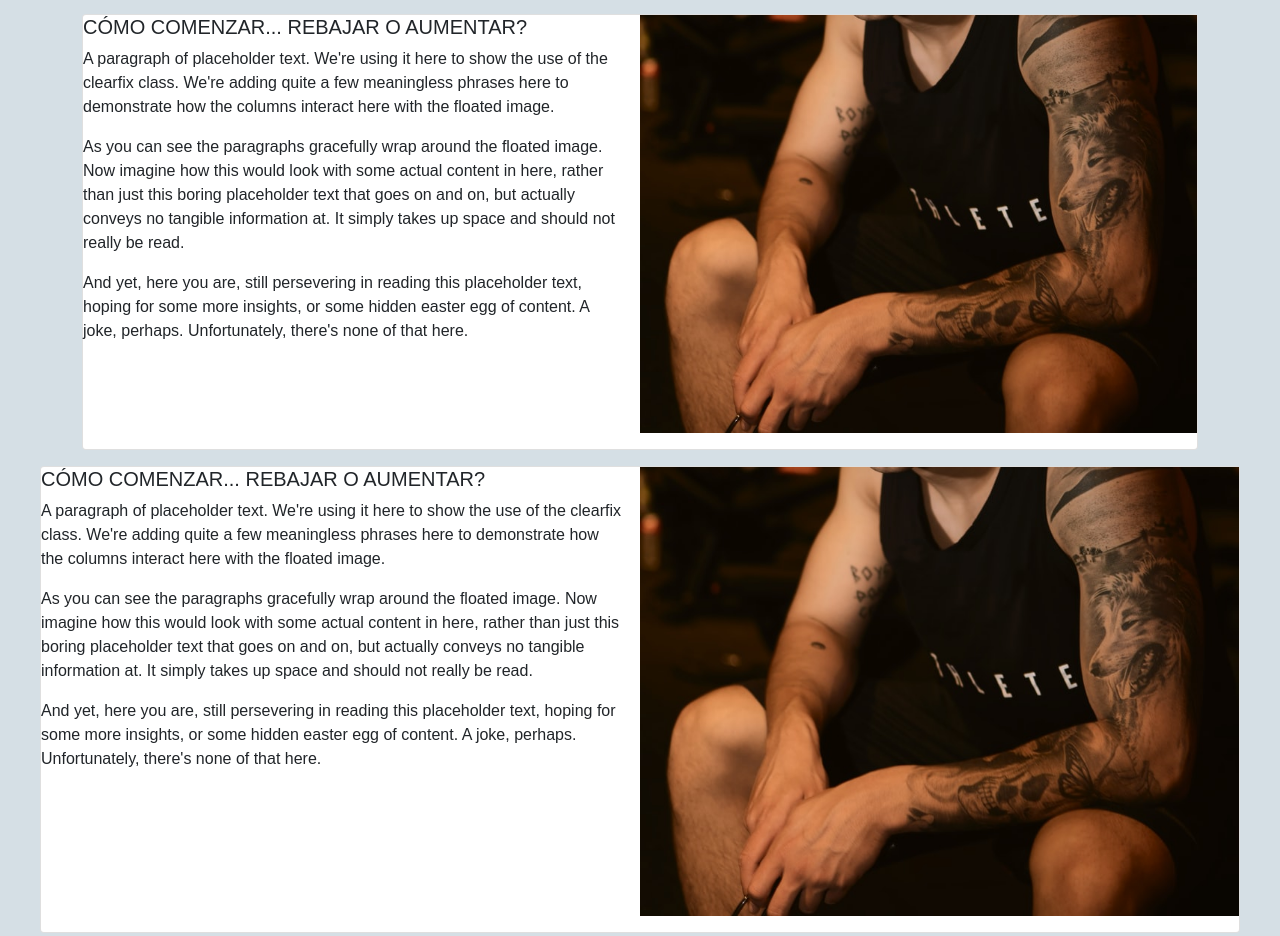
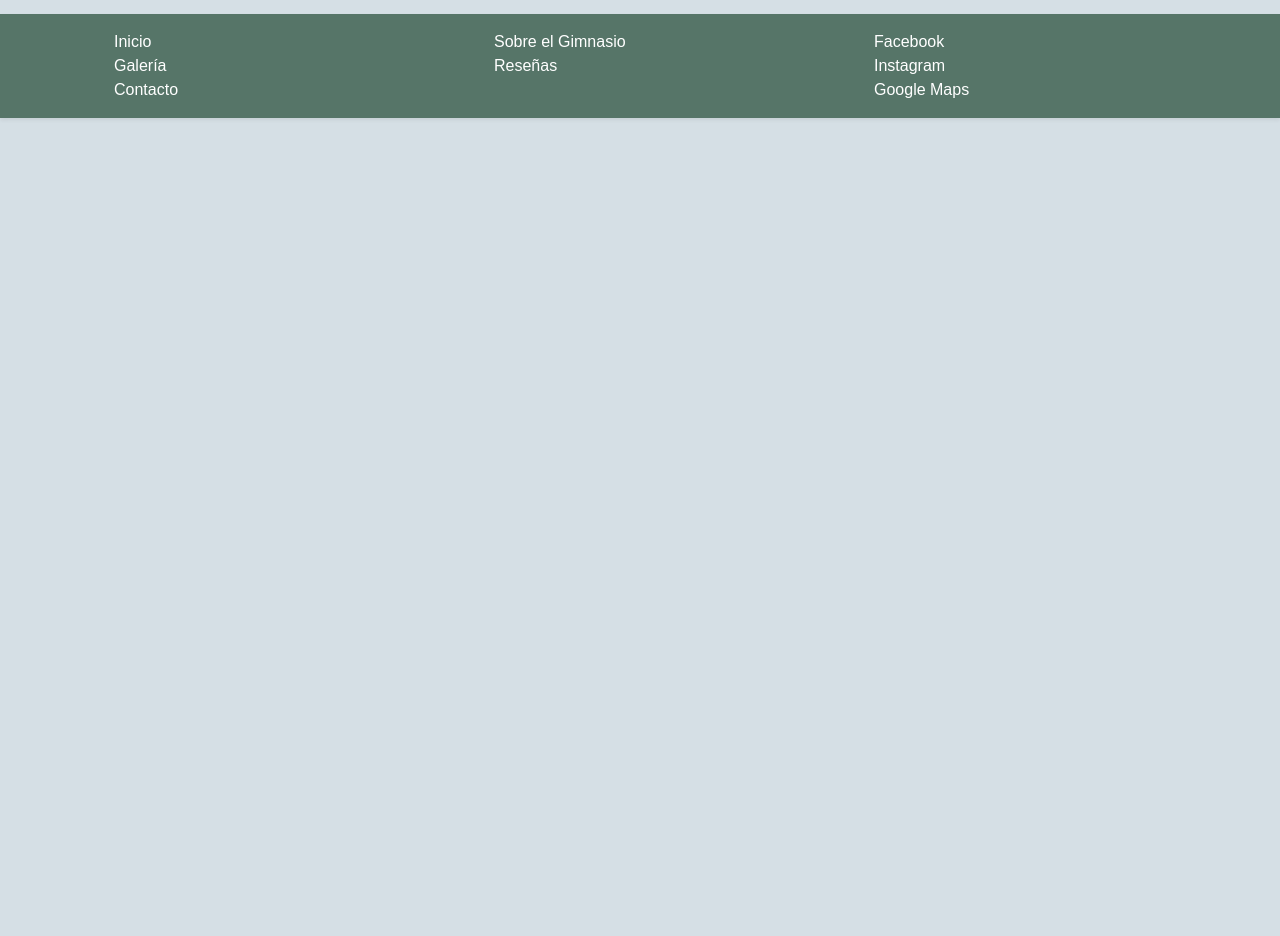
Before and after one commit to belenmansilla/entrenar.te, a website: page blog.html in a window 1280 px wide. Shown: the part 280-1216 px from the top of the page. After the commit the page ends 800 px from the top, so only its background shows below. Drawn offline with nearby package versions, Linux system fonts and the light colour scheme; a web font is replaced by a local one.

```diff
--- a/blog.html
+++ b/blog.html
@@ -184,42 +184,6 @@
     </div>
 </section>
 <section>
-    <div class="container">
-        <div class="card mb-3">
-            <div class="clearfix">
-                <img src="assets/img5.jpg" class="col-md-6 float-md-end mb-3 ms-md-3" alt="...">
-                <h5>CÓMO COMENZAR... REBAJAR O AUMENTAR?</h5>
-                <p>
-                  A paragraph of placeholder text. We're using it here to show the use of the clearfix class. We're adding quite a few meaningless phrases here to demonstrate how the columns interact here with the floated image.
-                </p>
-
-                <p>
-                  As you can see the paragraphs gracefully wrap around the floated image. Now imagine how this would look with some actual content in here, rather than just this boring placeholder text that goes on and on, but actually conveys no tangible information at. It simply takes up space and should not really be read.
-                </p>
-
-                <p>
-                  And yet, here you are, still persevering in reading this placeholder text, hoping for some more insights, or some hidden easter egg of content. A joke, perhaps. Unfortunately, there's none of that here.
-                </p>
-              </div>
-            </div>
-          </div>
-          <div class="card mb-3">
-            <div class="clearfix">
-                <img src="assets/img5.jpg" class="col-md-6 float-md-end mb-3 ms-md-3" alt="...">
-                <h5>CÓMO COMENZAR... REBAJAR O AUMENTAR?</h5>
-                <p>
-                  A paragraph of placeholder text. We're using it here to show the use of the clearfix class. We're adding quite a few meaningless phrases here to demonstrate how the columns interact here with the floated image.
-                </p>
-
-                <p>
-                  As you can see the paragraphs gracefully wrap around the floated image. Now imagine how this would look with some actual content in here, rather than just this boring placeholder text that goes on and on, but actually conveys no tangible information at. It simply takes up space and should not really be read.
-                </p>
-
-                <p>
-                  And yet, here you are, still persevering in reading this placeholder text, hoping for some more insights, or some hidden easter egg of content. A joke, perhaps. Unfortunately, there's none of that here.
-                </p>
-              </div>           </div>
-    </div>
 </section>
 <!-- Footer -->
     <footer class="page-footer shadow-sm footer">
--- a/scss/_variables.scss
+++ b/scss/_variables.scss
@@ -1,6 +1,6 @@
 $color-primary: #7F9172;
 $color-secondary: #D5DFE5;
-$color-card: #C9B1BD;
+$color-card: black;
 $color-navfooter: #567568;
 $color-hover: #B49594;
 $color-GaleriaContacto: #74A4BC;
```
Also changed, not shown: scss/_blog.scss (added, +11 -0 lines), scss/style.scss (+1 -10 lines), 1 other file.
